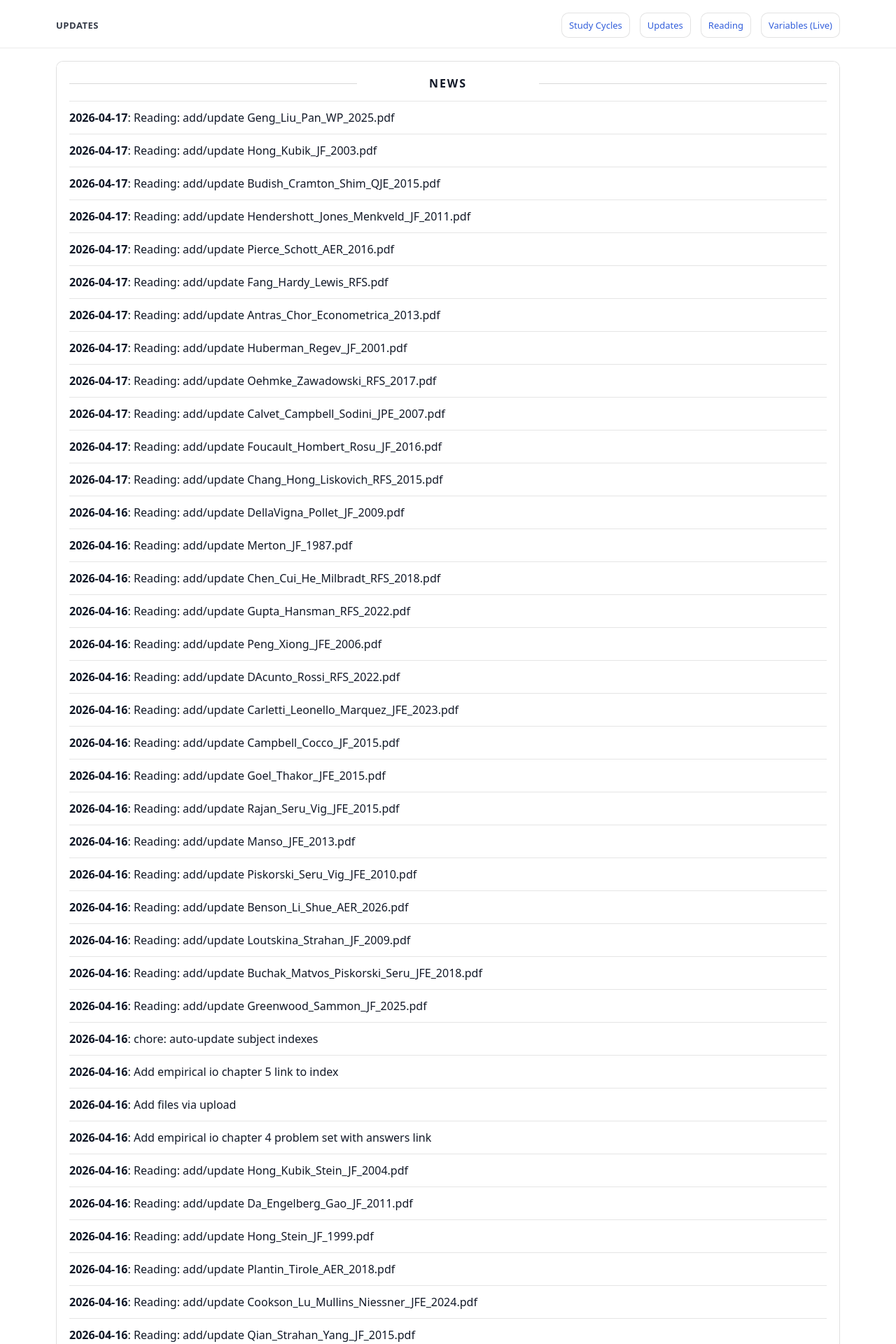
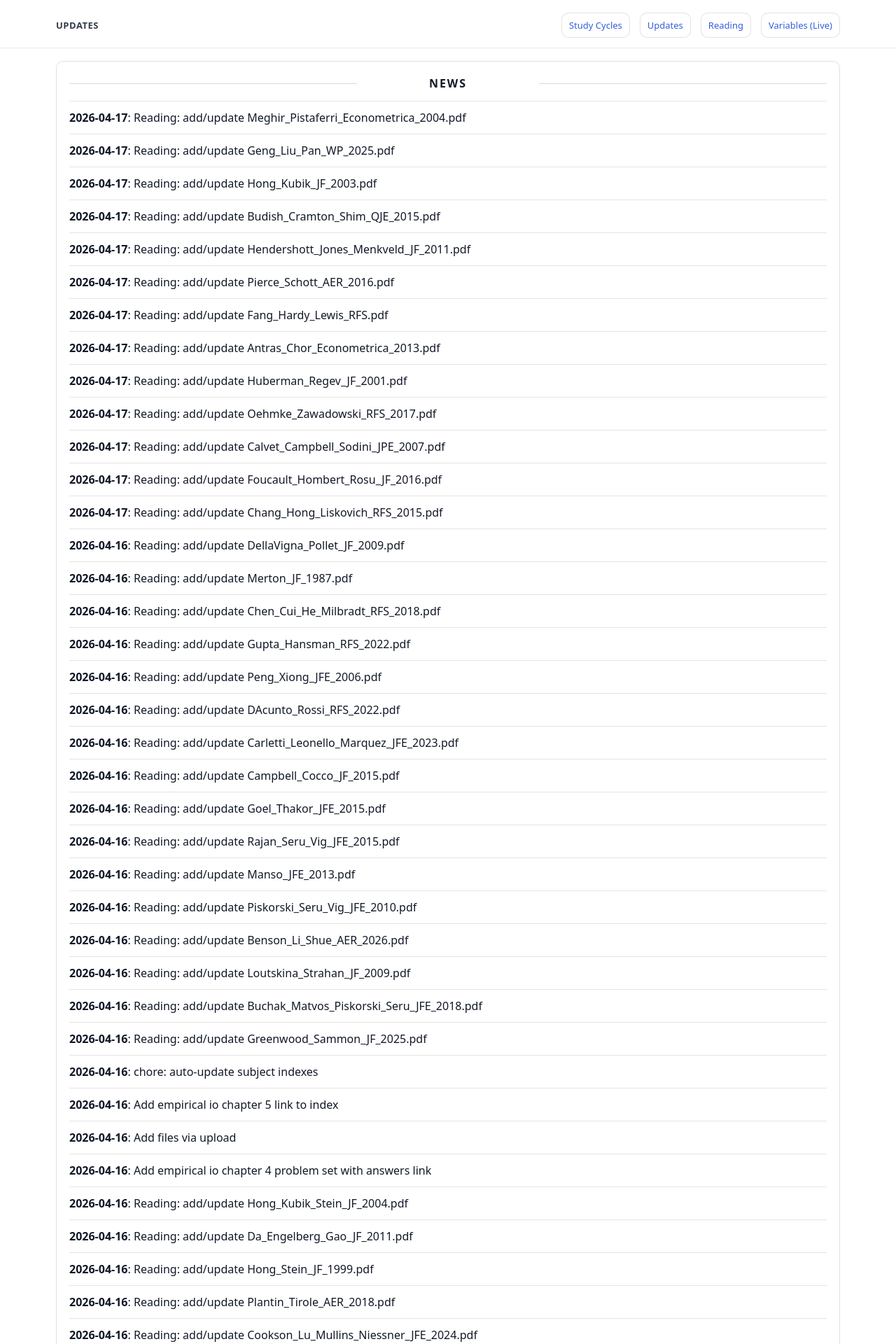
Before and after one commit to yaxinzn/study-archive, a Jekyll site: the page built from updates/index.md, in a window 1280 px wide. Shown: the top 1920 px of the page at 70% size. Built offline with Jekyll 4.4.1, drawn with Linux system fonts in a browser that asks for light colours; some of the changed text lies outside the part shown.

Commit message:
chore: update NEWS feed

```diff
--- a/_data/news.yml
+++ b/_data/news.yml
@@ -1,4 +1,7 @@
 # Auto-generated update history (sorted newest -> oldest). Do not edit manually.
+- ts: "1776421241"
+  date: "2026-04-17"
+  title: "Reading: add/update Meghir_Pistaferri_Econometrica_2004.pdf"
 - ts: "1776420396"
   date: "2026-04-17"
   title: "Reading: add/update Geng_Liu_Pan_WP_2025.pdf"
```
